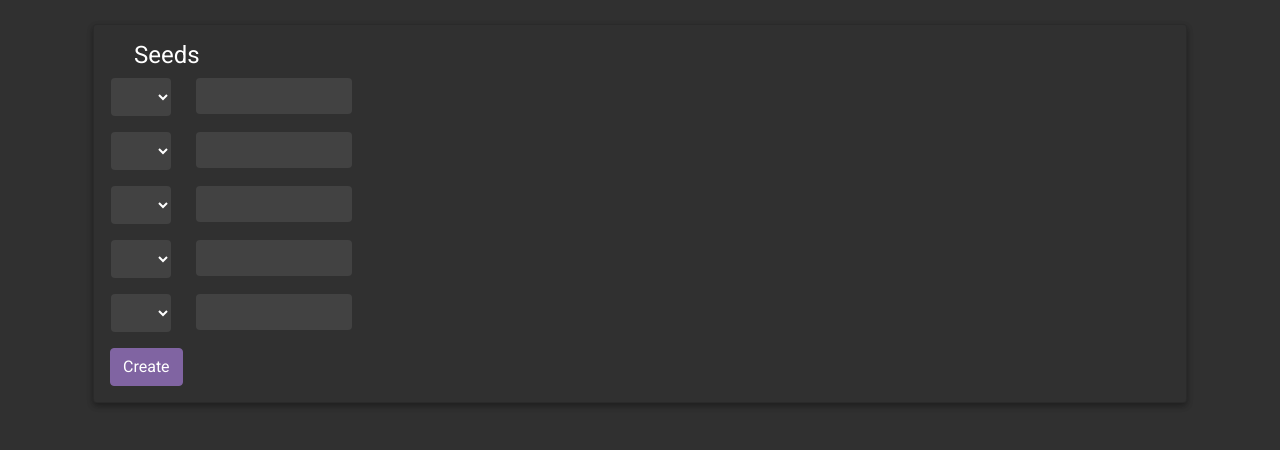
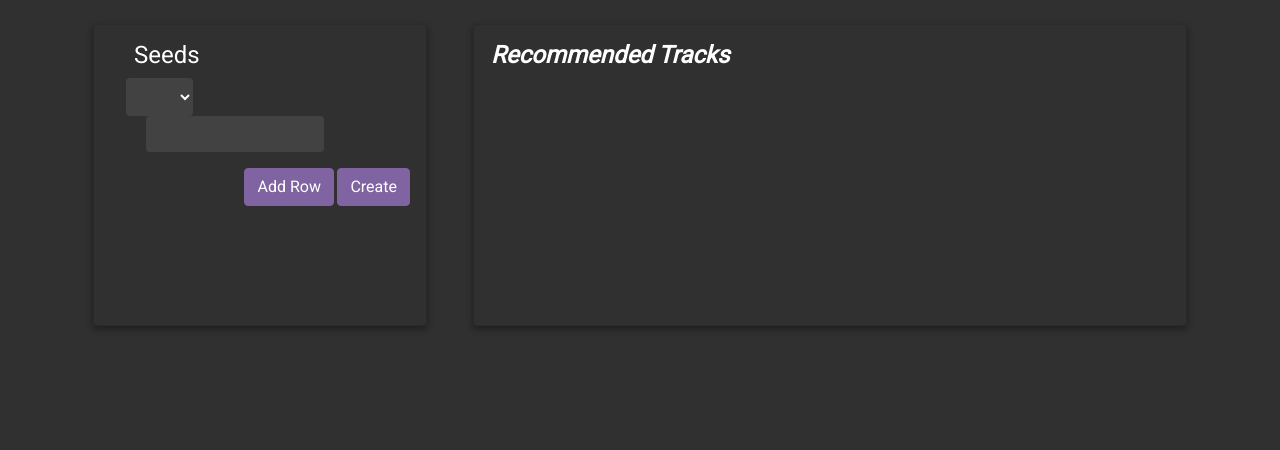
Before and after one commit to matthew11j/Multitool, a Flask app: page /spotify/recommendations in a window 1280 px wide. Shown: the part 56-506 px from the top of the page. Run offline with Flask 2, Linux system fonts and the light colour scheme; the visitor is signed in with stand-in values (Sample User, id 1); data comes from the database, SQL or seed files in the repository; parts of the project's set-up code (start-up, migrations or seed data) failed here and were passed over; some libraries are stand-ins or nearby versions.

Commit message:
working test recommendations

```diff
--- a/multitool/music/forms.py
+++ b/multitool/music/forms.py
@@ -9,5 +9,5 @@ class Seed(FlaskForm):
     seed_string = StringField('Seed String')
 
 class Recommendation(FlaskForm):
-    seeds = FieldList(FormField(Seed), min_entries=5,  max_entries=5)
+    seeds = FieldList(FormField(Seed), min_entries=1,  max_entries=5)
     submit = SubmitField('Create')
--- a/multitool/music/routes.py
+++ b/multitool/music/routes.py
@@ -9,8 +9,8 @@ import json
 import yaml
 import os
 from multitool.static.scripts.weeklyTrackPlaylist import WTP_run
-from multitool.static.scripts.seedSpotipy import Seeds_run, getArtistUri, getSongUri
-from multitool.music.utils import get_track_obj
+from multitool.static.scripts.my_spotify_api import getArtistUri, getSongUri
+from multitool.music.utils import get_track_obj, get_artist_uri_from_track
 from multitool.music.forms import Recommendation
 
 music = Blueprint('music', __name__)
@@ -59,9 +59,6 @@ def spotify():
         for track in topTracksL['items']:
             topTracks_Long.append(get_track_obj(track))
 
-        result = spotifyObject.recommendation_genre_seeds()
-        # print(json.dumps(result, indent=2, sort_keys=True))
-
         return render_template('spotify.html', title='Spotipy', topTracks_Short_Payload=json.dumps(topTracks_Short), topTracks_Short=topTracks_Short, topTracks_Medium=topTracks_Medium, topTracks_Long=topTracks_Long)
     else:
         print("No Token found.")
@@ -76,42 +73,96 @@ def weeklyTrackPlaylist():
 @music.route("/spotify/recommendations", methods=['POST', 'GET'])
 def recommendations():
     form = Recommendation()
+    tracks = []
+    # if request.method == 'POST':
     if form.validate_on_submit():
-        artist_uris = []
-        track_uris = []
-        genre_uris = []
-        seeds = form.seeds
-        for seed in seeds:
-            seed_type = seed.seed_select.data
-            seed_string = seed.seed_string.data
-            if seed_type == 'artist':
-                artist_uris.append(getArtistUri(user_config, seed_string))
-            elif seed_type == 'song':
-                strings = [x.strip() for x in seed_string.split(',')]
-                song_name = strings[0]
-                if len(strings) > 1:
-                    artist_name = strings[1]
-                else:
-                    artist_name = None
+        if 'add_row' in request.form:
+            try:
+                form.seeds.append_entry([])
+            except:
+                pass
 
-                track_uris.append(getSongUri(user_config, song_name, artist_name))
-            elif seed_type == 'genre':
-                genre_uris.append(seed_string)
-            else: # Empty Seed Row
-                uri = None
+        elif 'submit' in request.form:
+            scope = 'user-top-read user-read-private user-library-read user-read-recently-played playlist-modify-private playlist-modify-public'
+            token = util.prompt_for_user_token(user_config['username'], scope=scope, client_id=user_config['client_id'], client_secret=user_config['client_secret'], redirect_uri=user_config['redirect_uri'])
+            if token:
+                spotifyObject = spotipy.Spotify(auth=token)
+                artist_uris = []
+                track_uris = []
+                genre_uris = []
+                seeds = form.seeds
+                for seed in seeds:
+                    seed_type = seed.seed_select.data
+                    seed_string = seed.seed_string.data
+                    if seed_type == 'artist':
+                        artist_uris.append(getArtistUri(spotifyObject, seed_string))
+                    elif seed_type == 'song':
+                        strings = [x.strip() for x in seed_string.split(',')]
+                        song_name = strings[0]
+                        if len(strings) > 1:
+                            artist_name = strings[1]
+                        else:
+                            artist_name = None
 
-        print(artist_uris)
-        print(track_uris)
-        print(genre_uris)
-        scope = 'user-top-read user-read-private user-library-read user-read-recently-played playlist-modify-private playlist-modify-public'
-        token = util.prompt_for_user_token(user_config['username'], scope=scope, client_id=user_config['client_id'], client_secret=user_config['client_secret'], redirect_uri=user_config['redirect_uri'])
-        if token:
-            spotifyObject = spotipy.Spotify(auth=token)
-            results = spotifyObject.recommendations(seed_artists=artist_uris, seed_tracks=track_uris, seed_genres=genre_uris, target_popularity='90')
-            for track in results['tracks']:
-                print('%s - %s', track['name'],
-                    track['artists'][0]['name'])
+                        track_uris.append(getSongUri(spotifyObject, song_name, artist_name))
+                    elif seed_type == 'genre':
+                        genre_uris.append(seed_string)
+                    else: # Empty Seed Row
+                        uri = None
 
-        return redirect(url_for('music.recommendations'))
+                    results = spotifyObject.recommendations(seed_artists=artist_uris, seed_tracks=track_uris, seed_genres=genre_uris, target_popularity='90')
+                    for track in results['tracks']:
+                        tracks.append(get_track_obj(track))
+                        print(track['name'] + ' - ' +
+                            track['artists'][0]['name'])
+
+                return render_template('recommendations.html', title='Recommendations', form=form, tracks=tracks)
 
     return render_template('recommendations.html', title='Recommendations', form=form)
+
+
+@music.route("/spotify/test", methods=['POST', 'GET'])
+def test():
+    form = Recommendation()
+    scope = 'user-top-read user-read-private user-library-read user-read-recently-played playlist-modify-private playlist-modify-public'
+    token = util.prompt_for_user_token(user_config['username'], scope=scope, client_id=user_config['client_id'], client_secret=user_config['client_secret'], redirect_uri=user_config['redirect_uri'])
+    if token:
+        spotifyObject = spotipy.Spotify(auth=token)
+
+        genre_seeds = spotifyObject.recommendation_genre_seeds()
+        # print(json.dumps(result, indent=2, sort_keys=True))
+
+        # topTracks = spotifyObject.current_user_top_tracks(limit='20', time_range="short_term")
+        topTracks = spotifyObject.current_user_top_tracks(limit='20', time_range="medium_term")
+        # topTracks = spotifyObject.current_user_top_tracks(limit='20', time_range="long_term")
+        tracks = []
+        tracksToAdd = []
+        count = 0
+        # topTracks_Obj = []
+        for track in topTracks['items']:
+            # topTracks_Obj.append(get_track_obj(track))
+            artist_uris = []
+            artist_uris.append(get_artist_uri_from_track(track))
+            results = spotifyObject.recommendations(seed_artists=artist_uris, target_popularity='90')
+            for track in results['tracks']:
+                if track['id'] not in tracksToAdd:
+                    count=count+1
+                    print(count)
+                    if count < 99:
+                        tracksToAdd.append(track['id'])
+                        tracks.append(get_track_obj(track))
+                    else:
+                        print('Track Over 100!!')
+                    print(track['name'] + ' - ' +
+                        track['artists'][0]['name'])
+                else:
+                    print('Track Skipped!!')
+                    print(track['name'] + ' - ' +
+                        track['artists'][0]['name'])
+
+        # playlistName = 'Automagic Test'
+        # description = 'Automagic Test'
+        # spotifyObject.user_playlist_change_details(user_config['username'], user_config['weekly_playlist_uri_partial'], name=playlistName, description=description)
+        spotifyObject.user_playlist_replace_tracks(user_config['username'], user_config['test_playlist_uri_partial'], tracksToAdd)
+
+    return render_template('recommendations.html', title='Recommendations', form=form, tracks=tracks, genre_seeds=genre_seeds)
--- a/multitool/music/utils.py
+++ b/multitool/music/utils.py
@@ -9,3 +9,6 @@ def get_track_obj(track):
     Dict['artist'] = artist
     Dict['popularity'] = popularity
     return Dict
+
+def get_artist_uri_from_track(track):
+    return track['artists'][0]['id']
--- a/multitool/templates/recommendations.html
+++ b/multitool/templates/recommendations.html
@@ -3,7 +3,7 @@
 <!-- <div style="display: none;" id="recentTracks">{{ topTracks_Short_Payload|safe }}</div> -->
 {% if current_user.is_authenticated %}
 <div class="row">
-    <div class="col-md-12">
+    <div class="col-md-4">
         <div class="card mb-5 mx-2">
             <div class="card-content" style="min-height: 300px;">
                 <form id="recommendationForm" method="POST" action="" autocomplete="off">
@@ -13,18 +13,50 @@
                     </h4>
                     {% for s in form.seeds %}
                         {{ s.form.hidden_tag() }}
-                        <div class="row form-group">
-                            <div class="col-md-1" style="padding-left: 1rem;">
+                        <div class="form-group" style="padding-left: 1rem; padding-right: 1rem;">
+                            <div style="width: 25%; display: inline-block;">
+                                <!-- {{ s.form.seed_select.label(class="form-control-label") }} -->
                                 {{ s.form.seed_select(class="form-control date-custom2 form-borderless") }}
                             </div>
-                            <div class="col-md-2" style="padding-left: 10px;">
+                            <div style="padding-left: 20px; width: 74%; display: inline-block;">
                                 {{ s.form.seed_string(class="form-control form-content-custom-l form-borderless") }}
                             </div>
                         </div>
                     {% endfor %}
 
-                    {{ form.submit(class="btn btn-primary") }}
+                    <div style="float: right;">
+                        <input class="btn btn-primary" type="submit" name="add_row" value="Add Row">
+                        <input class="btn btn-primary" type="submit" name="submit" value="Create">
+                    </div>
                 </form>
+            </div>
+        </div>
+    </div>
+
+    <div class="col-md-8">
+        <div class="card mb-5 mx-2">
+            <div class="card-content" style="min-height: 300px;">
+                <div class="row" style="padding-bottom: 5px;">
+                    <h4 id="golf-table-header" style="font-style: italic; padding-left: 1rem; font-weight: bold;">Recommended Tracks</h4>
+                </div>
+                {% for item in tracks %}
+                <div class="artist-card container">
+                    <table class="table">
+                        <tbody>
+                            <tr>
+                                <td style="width: 64px; vertical-align: middle;">
+                                    <img class="rounded-circle artist-img" src="{{ item.images[2].url }}">
+                                </td>
+                                <td>
+                                    <div style="font-size: 1.1rem;">{{ item.name }}</div>
+                                    <p class="artist-name">{{ item.artist.name }}</p>
+                                </td>
+                            </tr>
+                        </tbody>
+                    </table>
+                </div>
+                {% endfor %}
+            </div>
             </div>
         </div>
     </div>
```
